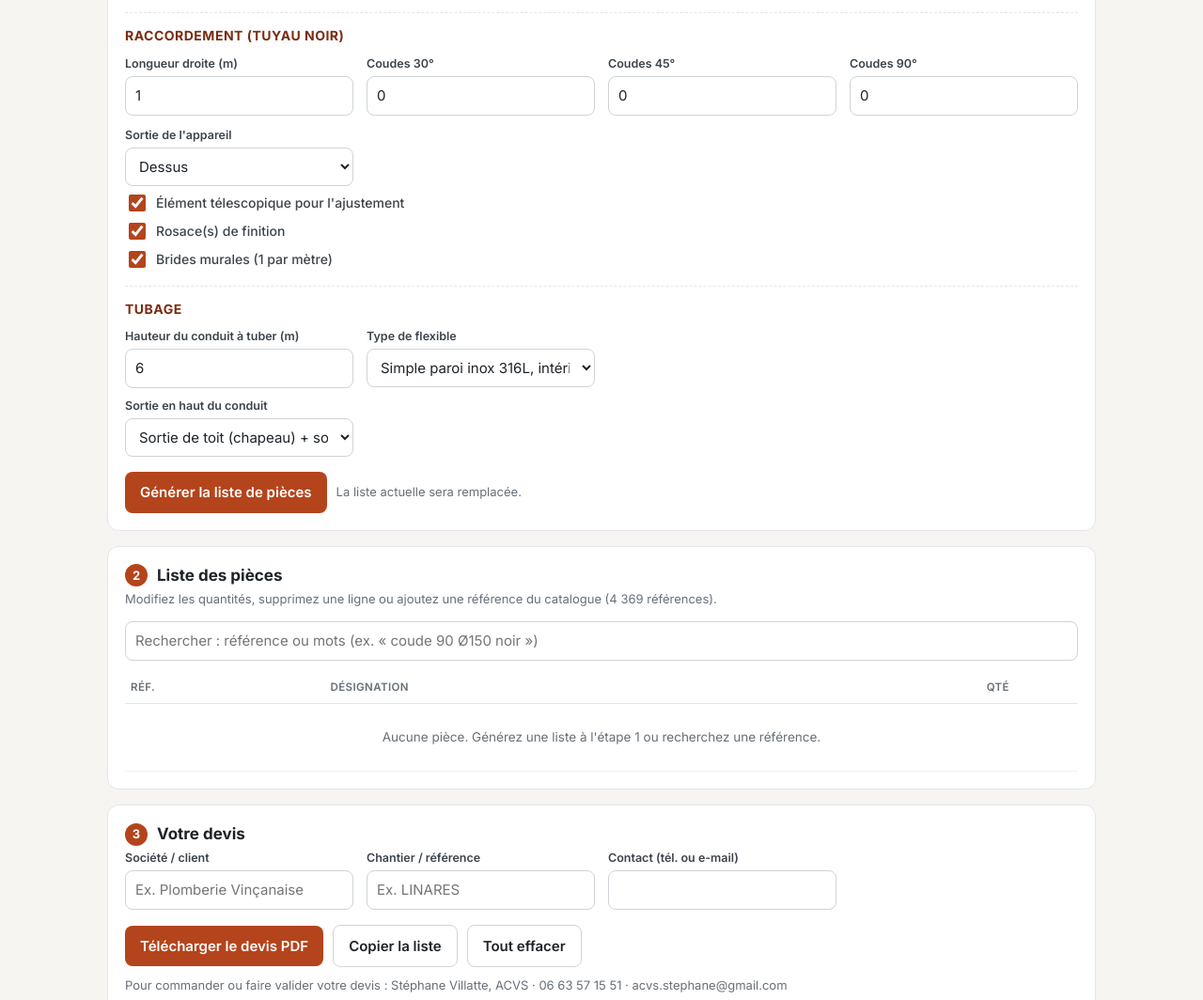
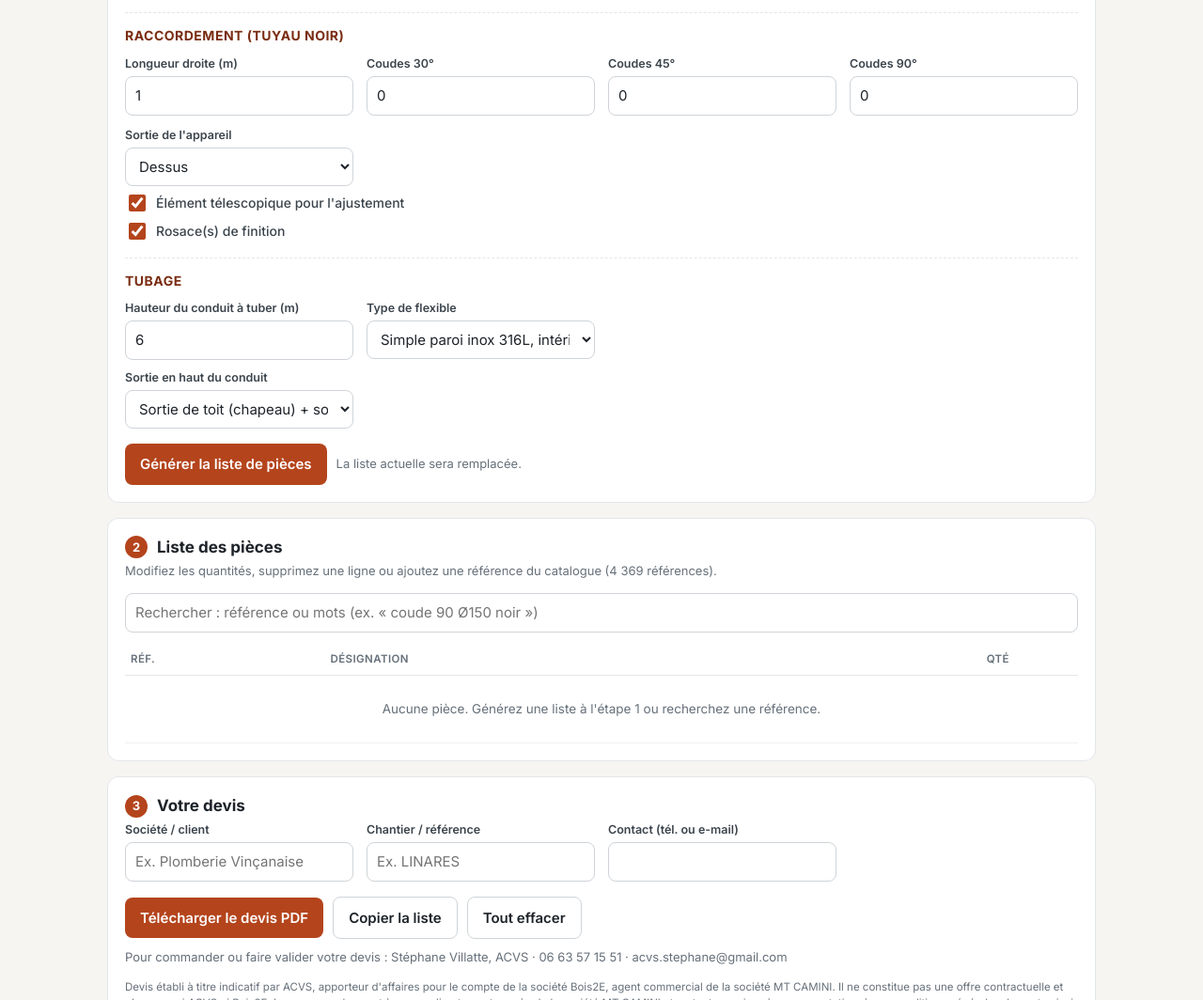
Before and after one commit to stephaneacvs/devis-acvs, a plain HTML site: page demo/index.html in a window 1280 px wide. Shown: the part 694-1758 px from the top of the page at 94% size. Drawn offline with nearby package versions, Linux system fonts and the light colour scheme.

Commit message:
Devis : pas de bride murale en sortie dessus
Co-Authored-By: Claude Opus 5.5 <noreply@anthropic.com>
Claude-Session: https://claude.ai/code/session_018nUEAo81kQxefs2KGhhdDG

```diff
--- a/demo/index.html
+++ b/demo/index.html
@@ -147,7 +147,7 @@ td input.q{width:64px;padding:6px;text-align:right}
     <div id="wRaccO">
     <label class="chk" id="wTel"><input type="checkbox" id="rTel" checked> Élément télescopique pour l'ajustement</label>
     <label class="chk" id="wRos"><input type="checkbox" id="rRos" checked> Rosace(s) de finition</label>
-    <label class="chk"><input type="checkbox" id="rBri" checked> Brides murales (1 par mètre)</label>
+    <label class="chk" id="wBri"><input type="checkbox" id="rBri" checked> Brides murales (1 par mètre)</label>
     </div>
   </div>
 
@@ -195,7 +195,7 @@ td input.q{width:64px;padding:6px;text-align:right}
       <div class="cToit"><label for="cHat">Chapeau</label><select id="cHat"><option value="1405">Antivent</option><option value="1401">Chinois</option><option value="1403">Conique</option></select></div>
     </div>
     <label class="chk" id="wCTel"><input type="checkbox" id="cTel" checked> Élément télescopique pour l'ajustement</label>
-    <label class="chk"><input type="checkbox" id="cBri" checked> Brides murales (1 par mètre)</label>
+    <label class="chk" id="wCBri"><input type="checkbox" id="cBri" checked> Brides murales (1 par mètre)</label>
     <label class="chk cToit"><input type="checkbox" id="cRos" checked> Rosace de plafond</label>
   </div>
 
@@ -317,7 +317,10 @@ function refreshCfg(){
   $('wRaccF').style.display = flexDirect?'none':''; $('wRaccO').style.display = flexDirect?'none':'';
   $('wPos').style.display = (ins||S.type==='murconduit')?'none':'';
   $('wTel').style.display = (S.type==='murconduit' || (!ins && $('rPos').value==='arriere'))?'none':'';
-  $('wCTel').style.display = $('cPos').value==='arriere'?'none':''; $('wRos').style.display = ins?'none':'';
+  $('wCTel').style.display = $('cPos').value==='arriere'?'none':'';
+  // sortie dessus : jamais de bride murale
+  $('wBri').style.display = (ins || (S.type!=='murconduit' && $('rPos').value==='dessus'))?'none':'';
+  $('wCBri').style.display = $('cPos').value==='dessus'?'none':''; $('wRos').style.display = ins?'none':'';
   $('bTub').style.display = (S.type==='tubage'||S.type==='murconduit')?'':'none';
   $('bExt').style.display = S.type==='pignon'?'':'none';
   if(S.app!=='granules' && (S.type==='coax'||S.type==='vent')){ S.type='tubage'; setSeg('segType','tubage'); }
@@ -377,7 +380,7 @@ function generate(auto){
   }
   if(!ins && $('rRos').checked && rL>0 && S.type!=='dp') add(first([`1411-N${D}`,`1413-N${D}`],RS),1,`Rosace Ø${dia} noire`,'r_rosace');
   if(ins && S.type==='murconduit') add(first([`1309-${D}`],'MONO ECO 50'),1,`Collerette couvre-mur Ø${dia} inox`,'r_rosace');
-  if($('rBri').checked && rL>0) add(first(ins?[`1351-${D}`]:[`1351-N${D}`],RS), Math.max(1,Math.ceil(rL/1000)), `Bride murale Ø${dia}`,'r_bride');
+  if($('rBri').checked && rL>0 && pos!=='dessus') add(first(ins?[`1351-${D}`]:[`1351-N${D}`],RS), Math.max(1,Math.ceil(rL/1000)), `Bride murale Ø${dia}`,'r_bride');
   if(ins) notes.push(flexDirect?`Insert : flexible raccordé directement sur la buse de l'insert, aucun tuyau émaillé noir.`:`Insert : raccordement en inox simple paroi uniquement, pas d'émaillé noir.`);
 
   // ---- Traversées de plancher (conduit isolé / coaxial en toiture)
@@ -472,7 +475,7 @@ function generate(auto){
     add(find(`1252-${CX}${D}`,SH), +$('c30').value||0, `Coude 30° coax ${lbl}`,'c_c30');
     add(find(`1253-${CX}${D}`,SH), +$('c45').value||0, `Coude 45° coax ${lbl}`,'c_c45');
     add(find(`1254-${CX}${D}`,SH), +$('c90').value||0, `Coude 90° coax ${lbl}`,'c_c90');
-    if($('cBri').checked && cL>0) add(find(`1354-${CX}${D}`,SH), Math.max(1,Math.ceil(cL/1000)), `Bride murale coax ${lbl}`,'c_bride');
+    if($('cBri').checked && cL>0 && $('cPos').value!=='dessus') add(find(`1354-${CX}${D}`,SH), Math.max(1,Math.ceil(cL/1000)), `Bride murale coax ${lbl}`,'c_bride');
     if(!coaxToit){
       add(find(`1409-${CX}${D}`,SH),1,`Sortie ventouse avec 2 rosaces ${lbl}`,'c_ventouse');
       notes.push(`Ventouse murale : position du terminal à vérifier selon la notice du poêle et la réglementation des appareils étanches (distances aux ouvrants, au sol, aux limites de propriété).`);
```
Also changed, not shown: index.html (+1 -1 lines).
